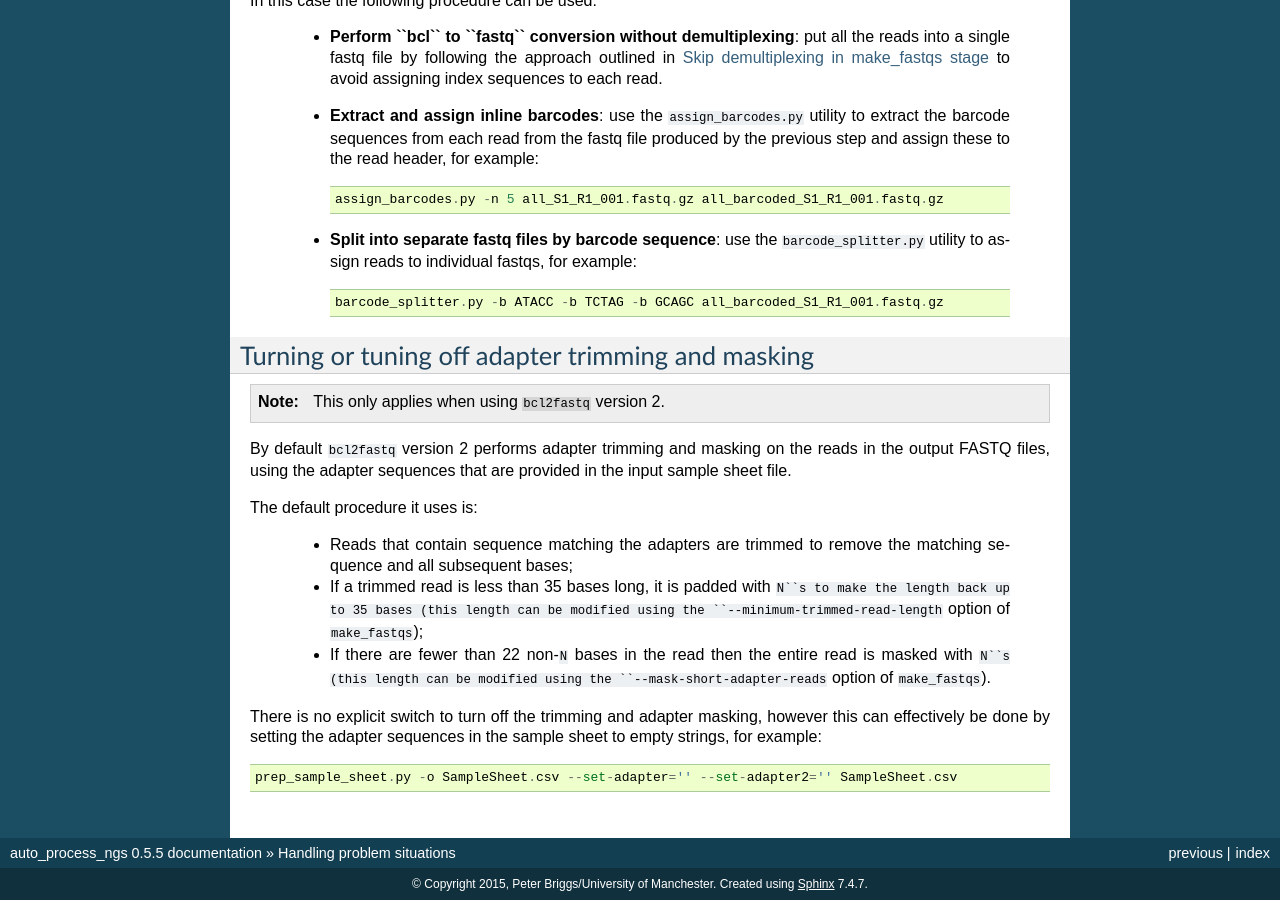
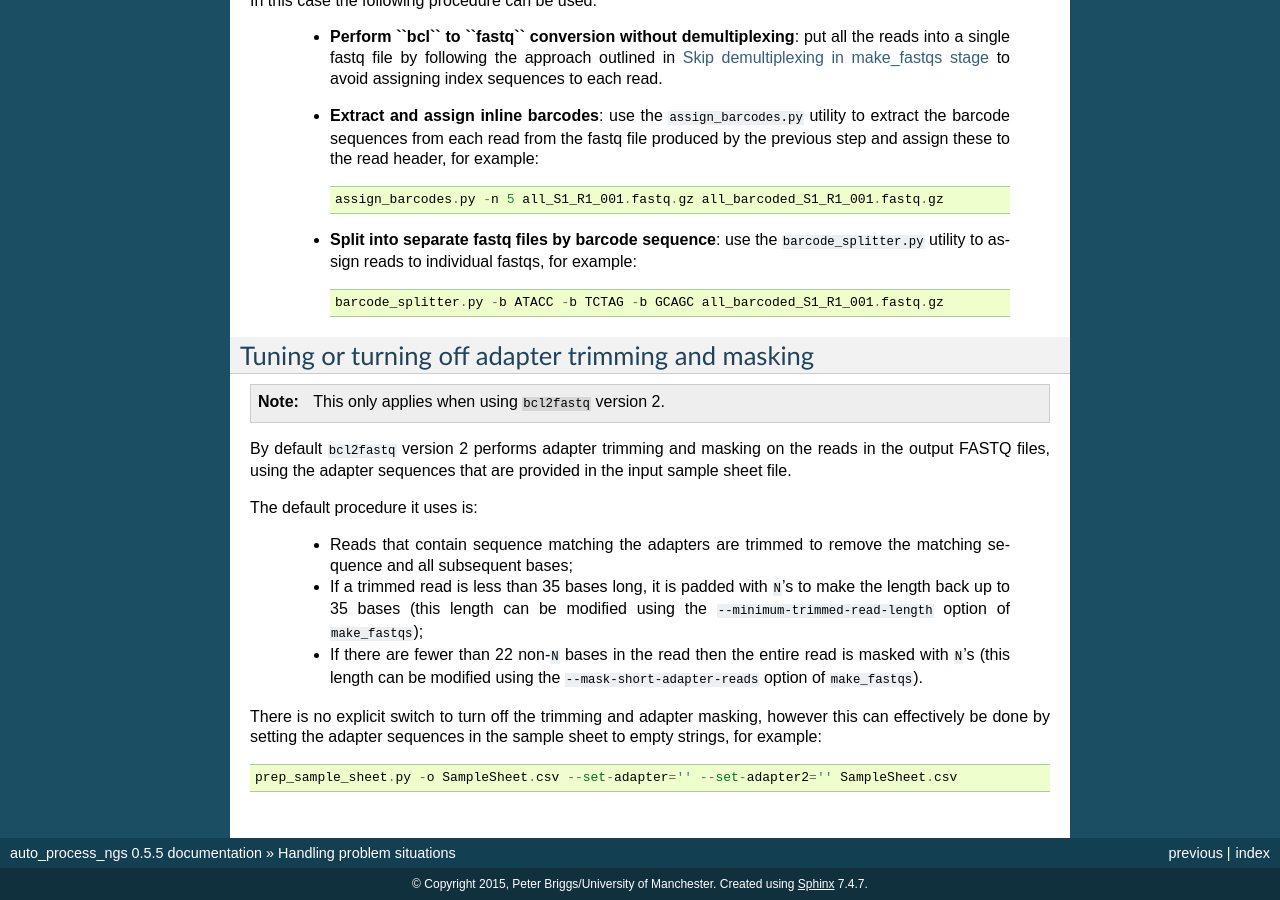
Before and after one commit to fls-bioinformatics-core/auto_process_ngs, a Sphinx documentation site: the page built from docs/source/problems.rst, in a window 1280 px wide and 900 px high, scrolled down 4130 px. Built offline with Sphinx 7.4.7, drawn with Linux system fonts in a browser that asks for light colours; some of the changed text lies outside the part shown.

Commit message:
Fix typo and formatting issue in documentation.

```diff
--- a/docs/source/problems.rst
+++ b/docs/source/problems.rst
@@ -275,7 +275,7 @@ In this case the following procedure can be used:
 
 .. _problem-no-adapter-trimming:
 
-Turning or tuning off adapter trimming and masking
+Tuning or turning off adapter trimming and masking
 **************************************************
 
 .. note::
@@ -291,12 +291,12 @@ The default procedure it uses is:
  * Reads that contain sequence matching the adapters are trimmed to remove
    the matching sequence and all subsequent bases;
 
- * If a trimmed read is less than 35 bases long, it is padded with ``N``s
+ * If a trimmed read is less than 35 bases long, it is padded with ``N``'s
    to make the length back up to 35 bases (this length can be modified
    using the ``--minimum-trimmed-read-length`` option of ``make_fastqs``);
 
  * If there are fewer than 22 non-``N`` bases in the read then the entire
-   read is masked with ``N``s (this length can be modified using the
+   read is masked with ``N``'s (this length can be modified using the
    ``--mask-short-adapter-reads`` option of ``make_fastqs``).
 
 There is no explicit switch to turn off the trimming and adapter masking,
```
